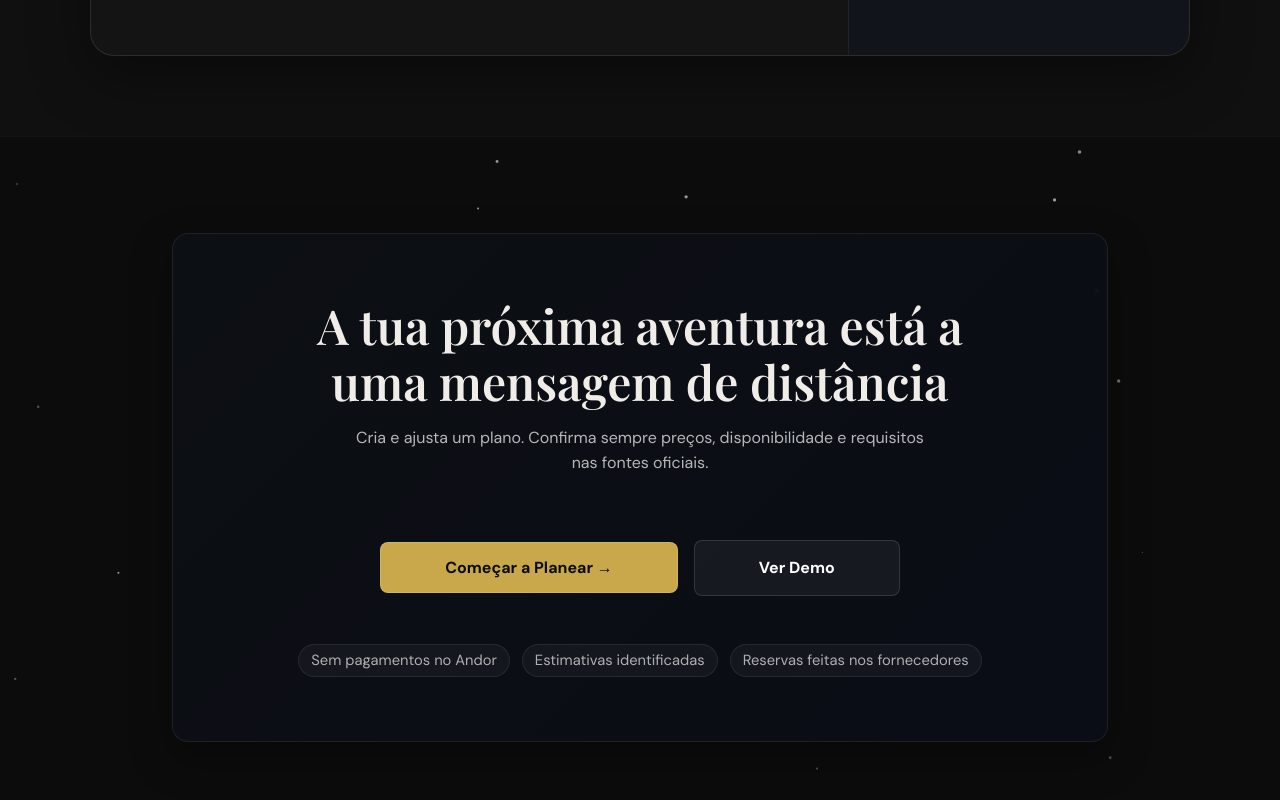
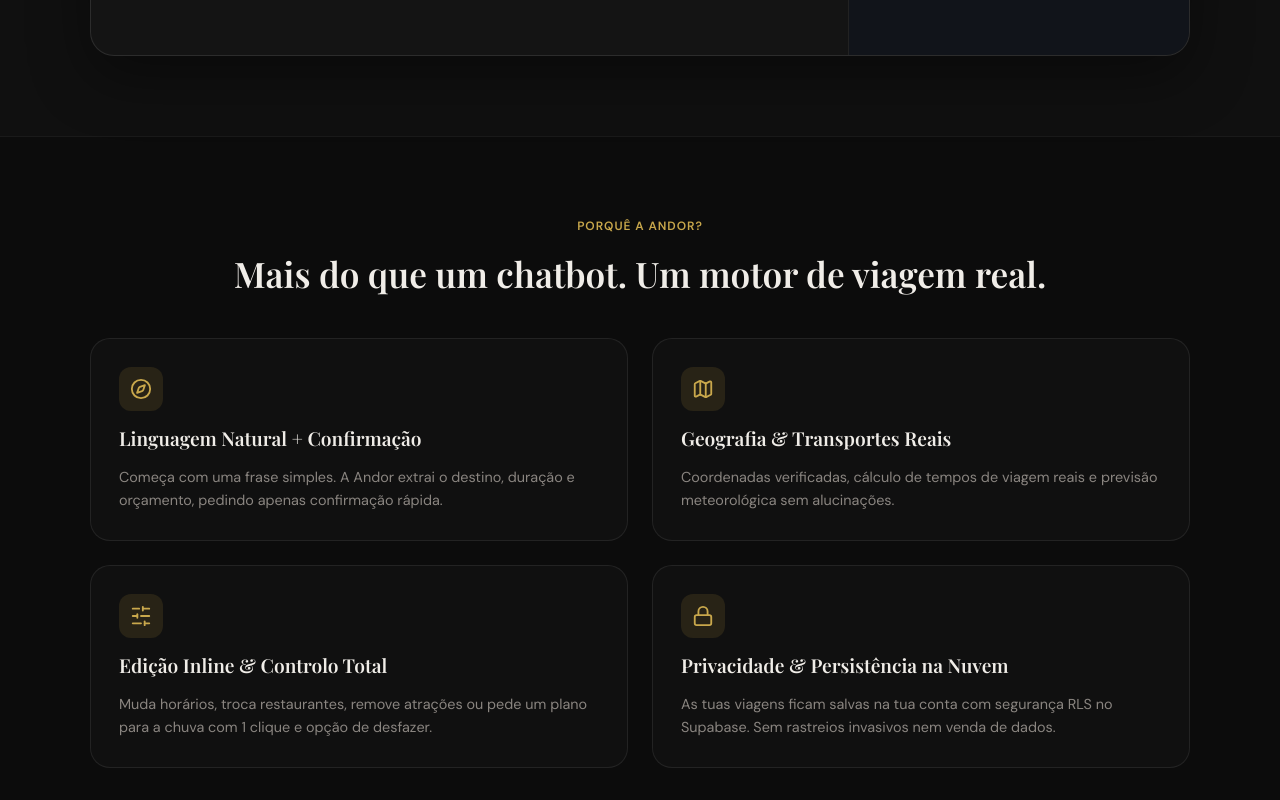
Before and after one commit to Bermiti/Andor, a Next.js app: page / in a window 1280 px wide. Shown: the part 1520-2320 px from the top of the page. Built offline with nearby package versions, Linux system fonts and the light colour scheme; no server answers.

Commit message:
refactor(home): rebuild homepage around functional product experience

```diff
--- /dev/null
+++ b/app/components/home/HomeValueProp.js
@@ -0,0 +1,51 @@
+'use client';
+
+import { ShieldCheck, Compass, SlidersHorizontal, Map, Lock } from 'lucide-react';
+import styles from './HomeValueProp.module.css';
+
+export default function HomeValueProp() {
+  return (
+    <section className={styles.section}>
+      <div className={styles.container}>
+        <div className={styles.header}>
+          <span className={styles.tag}>Porquê a Andor?</span>
+          <h2 className={styles.title}>Mais do que um chatbot. Um motor de viagem real.</h2>
+        </div>
+
+        <div className={styles.grid}>
+          <div className={styles.card}>
+            <div className={styles.iconBox}><Compass size={22} /></div>
+            <h3 className={styles.cardTitle}>Linguagem Natural + Confirmação</h3>
+            <p className={styles.cardDesc}>
+              Começa com uma frase simples. A Andor extrai o destino, duração e orçamento, pedindo apenas confirmação rápida.
+            </p>
+          </div>
+
+          <div className={styles.card}>
+            <div className={styles.iconBox}><Map size={22} /></div>
+            <h3 className={styles.cardTitle}>Geografia & Transportes Reais</h3>
+            <p className={styles.cardDesc}>
+              Coordenadas verificadas, cálculo de tempos de viagem reais e previsão meteorológica sem alucinações.
+            </p>
+          </div>
+
+          <div className={styles.card}>
+            <div className={styles.iconBox}><SlidersHorizontal size={22} /></div>
+            <h3 className={styles.cardTitle}>Edição Inline & Controlo Total</h3>
+            <p className={styles.cardDesc}>
+              Muda horários, troca restaurantes, remove atrações ou pede um plano para a chuva com 1 clique e opção de desfazer.
+            </p>
+          </div>
+
+          <div className={styles.card}>
+            <div className={styles.iconBox}><Lock size={22} /></div>
+            <h3 className={styles.cardTitle}>Privacidade & Persistência na Nuvem</h3>
+            <p className={styles.cardDesc}>
+              As tuas viagens ficam salvas na tua conta com segurança RLS no Supabase. Sem rastreios invasivos nem venda de dados.
+            </p>
+          </div>
+        </div>
+      </div>
+    </section>
+  );
+}
--- /dev/null
+++ b/app/components/home/HomeValueProp.module.css
@@ -0,0 +1,89 @@
+.section {
+  padding: 80px 24px;
+  background: var(--bg-0, #080c14);
+  border-top: 1px solid rgba(255, 255, 255, 0.06);
+}
+
+.container {
+  max-width: 1100px;
+  margin: 0 auto;
+  display: flex;
+  flex-direction: column;
+  gap: 40px;
+}
+
+.header {
+  text-align: center;
+  display: flex;
+  flex-direction: column;
+  align-items: center;
+  gap: 12px;
+}
+
+.tag {
+  font-size: 0.75rem;
+  text-transform: uppercase;
+  letter-spacing: 0.08em;
+  color: var(--gold, #d4a843);
+  font-weight: 600;
+}
+
+.title {
+  font-family: var(--font-display), Georgia, serif;
+  font-size: 2.2rem;
+  color: var(--t-1, #f0ede6);
+  margin: 0;
+}
+
+.grid {
+  display: grid;
+  grid-template-columns: repeat(2, 1fr);
+  gap: 24px;
+}
+
+@media (max-width: 768px) {
+  .grid {
+    grid-template-columns: 1fr;
+  }
+}
+
+.card {
+  background: var(--bg-1, #0f1520);
+  border: 1px solid rgba(255, 255, 255, 0.08);
+  border-radius: 20px;
+  padding: 28px;
+  display: flex;
+  flex-direction: column;
+  gap: 14px;
+  transition: all 150ms ease;
+}
+
+.card:hover {
+  border-color: rgba(212, 168, 67, 0.3);
+  transform: translateY(-2px);
+}
+
+.iconBox {
+  width: 44px;
+  height: 44px;
+  border-radius: 12px;
+  background: rgba(212, 168, 67, 0.12);
+  color: var(--gold, #d4a843);
+  display: flex;
+  align-items: center;
+  justify-content: center;
+}
+
+.cardTitle {
+  font-family: var(--font-display), Georgia, serif;
+  font-size: 1.2rem;
+  color: var(--t-1, #f0ede6);
+  margin: 0;
+}
+
+.cardDesc {
+  font-size: 0.9rem;
+  color: var(--t-2, #a8b3c8);
+  line-height: 1.6;
+  margin: 0;
+}
--- a/app/page.js
+++ b/app/page.js
@@ -4,6 +4,7 @@ import { useEffect, useState } from 'react';
 import Navbar from './components/Navbar';
 import HomeHero from './components/home/HomeHero';
 import InteractiveTripDemo from './components/home/InteractiveTripDemo';
+import HomeValueProp from './components/home/HomeValueProp';
 import PreferencesDrawer from './components/PreferencesDrawer';
 import CtaFinal from './components/CtaFinal';
 import Footer from './components/Footer';
@@ -23,6 +24,7 @@ export default function Home() {
       <main className="overflow-hidden" style={{ width: '100%', maxWidth: '100vw' }}>
         <HomeHero />
         <InteractiveTripDemo />
+        <HomeValueProp />
         <CtaFinal />
       </main>
       <Footer />
```
